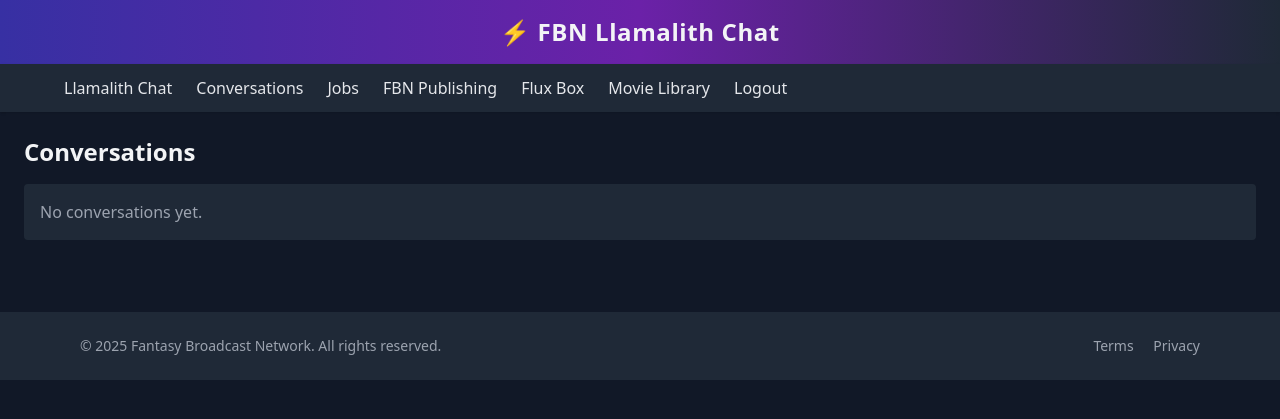
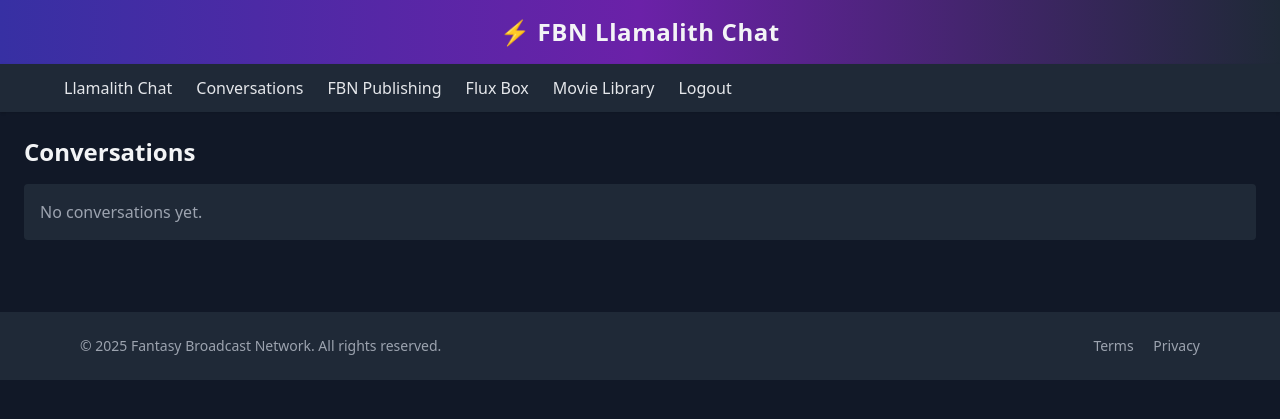
Before and after one commit to Hisha/llamalith, a FastAPI app: page /conversations in a window 1280 px wide. Shown: the top 419 px of the page. Run offline with FastAPI, Linux system fonts and the light colour scheme; the visitor is signed in with stand-in values (Sample User, id 1); data that the repository does not hold is empty; some libraries are stand-ins or nearby versions.

Commit message:
Update base.html

```diff
--- a/templates/base.html
+++ b/templates/base.html
@@ -29,7 +29,6 @@
     <div class="max-w-6xl mx-auto flex space-x-6">
       <a href="/chat/" class="hover:underline">Llamalith Chat</a>
       <a href="{{ request.scope.root_path }}/conversations" class="hover:underline">Conversations</a>
-      <a href="{{ request.scope.root_path }}/jobs" class="hover:underline">Jobs</a>
       <a href="/fbnp/" class="hover:underline">FBN Publishing</a>
       <a href="/flux/" class="hover:underline">Flux Box</a>
       <a href="/ML/" class="hover:underline">Movie Library</a>
```
